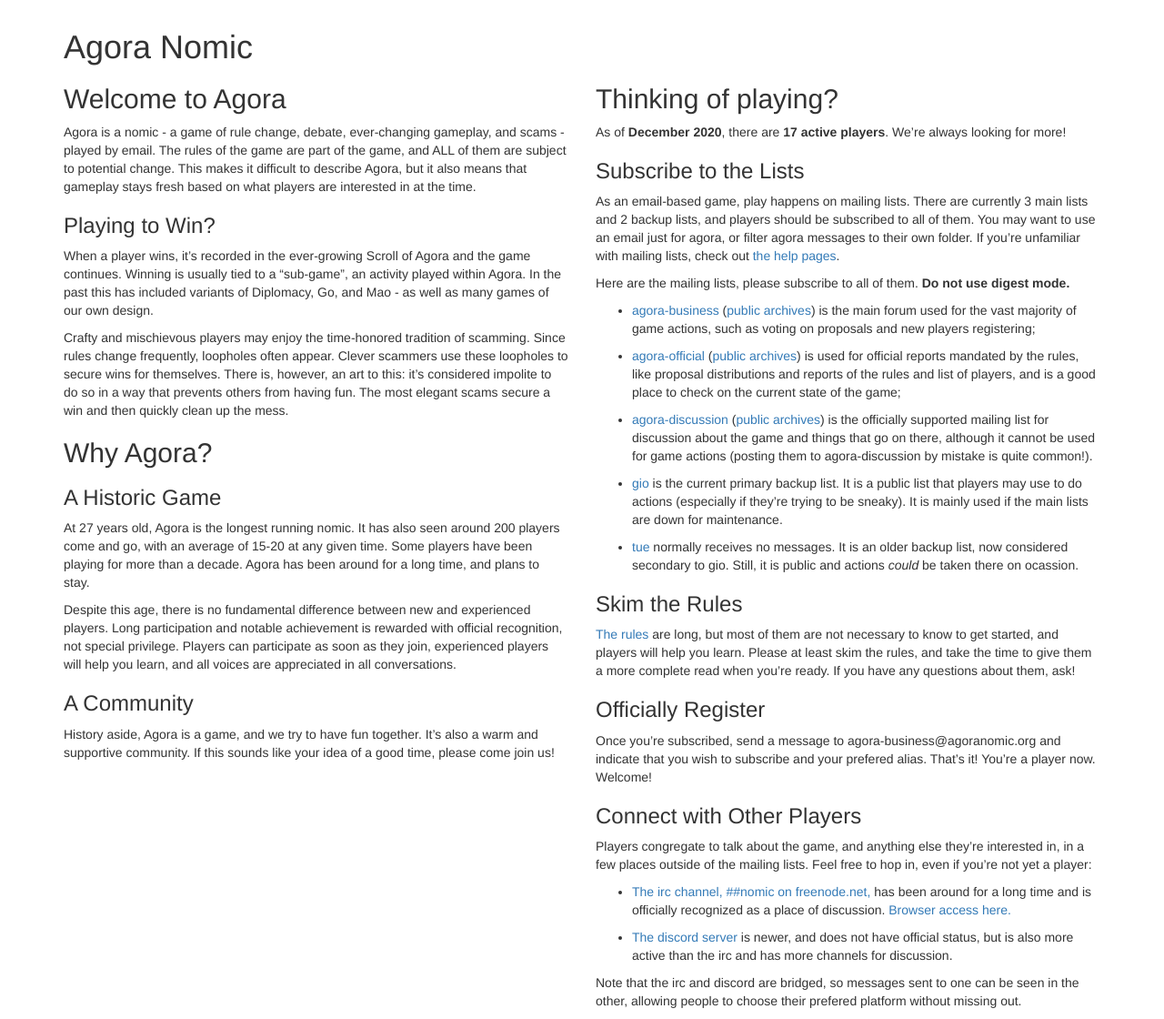
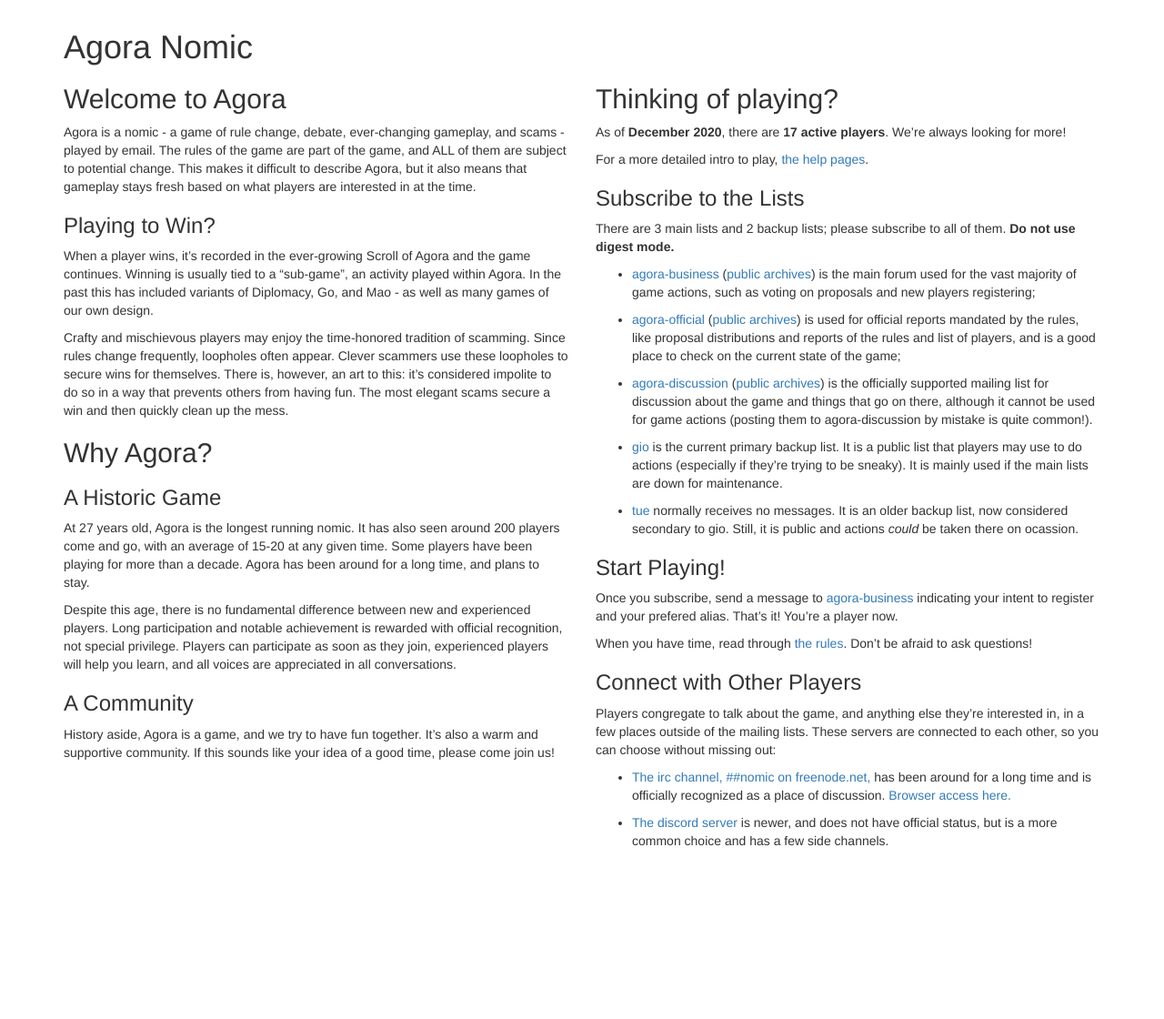
Before and after one commit to nixnull/agoranomic.github.io, a Jekyll site: the page built from index.md, in a window 1280 px wide, cut to the strip 164-1284 px from the top of the page. Shown: the whole strip at 91% size. Built offline with Jekyll 4.4.1, drawn with Linux system fonts in a browser that asks for light colours; nearby versions of some CDN libraries; our own code applies the rules of GitHub Pages for plain Markdown files; after the commit the page ends 1108 px from its top, so only the background shows below that.

Commit message:
shorter version

```diff
--- a/index.md
+++ b/index.md
@@ -60,16 +60,12 @@ your idea of a good time, please come join us!
 As of **December 2020**, there are **17 active players**. We're always
 looking for more!
 
+For a more detailed intro to play, [the help pages](https://agoranomic.org/Help/Quickstart).
+
 ### Subscribe to the Lists
 
-As an email-based game, play happens on mailing lists. There are
-currently 3 main lists and 2 backup lists, and players should be
-subscribed to all of them. You may want to use an email just for agora,
-or filter agora messages to their own folder. If you're unfamiliar with
-mailing lists, check out [the help pages](https://agoranomic.org/Help/Quickstart).
-
-Here are the mailing lists, please subscribe to all of them. **Do not use
-digest mode.**
+There are 3 main lists and 2 backup lists; please subscribe to all of
+them. **Do not use digest mode.**
 
 * [agora-business](http://www.agoranomic.org/cgi-bin/mailman/listinfo/agora-business)
   ([public
@@ -102,36 +98,31 @@ digest mode.**
   secondary to gio. Still, it is public and actions *could* be taken
   there on ocassion.
 
-### Skim the Rules
+### Start Playing!
 
-[The rules](https://agoranomic.org/ruleset/) are long, but most of them are not necessary to know to get
-started, and players will help you learn. Please at least skim the
-rules, and take the time to give them a more complete read when you're
-ready. If you have any questions about them, ask!
+Once you subscribe, send a message to
+[agora-business](mailto:agora-business@agoranomic.org) indicating your
+intent to register and your prefered alias. That's it! You're a player
+now.
 
-### Officially Register
-
-Once you're subscribed, send a message to agora-business@agoranomic.org
-and indicate that you wish to subscribe and your prefered alias. That's
-it! You're a player now. Welcome!
+When you have time, read through
+[the rules](https://agoranomic.org/ruleset/). Don't be afraid to ask
+questions!
 
 ### Connect with Other Players
 
 Players congregate to talk about the game, and anything else they're
-interested in, in a few places outside of the mailing lists. Feel free
-to hop in, even if you're not yet a player:
+interested in, in a few places outside of the mailing lists. These
+servers are connected to each other, so you can choose without missing
+out:
 
 * [The irc channel, ##nomic on freenode.net,](irc:irc.freenode.net/##nomic)
 has been around for a long time and is officially recognized as a place
 of discussion. [Browser access here.](http://webchat.freenode.net/?channels=%23%23nomic)
 
-* [The discord server]() is newer, and does not have official status,
-but is also more active than the irc and has more channels for
-discussion.
-
-Note that the irc and discord are bridged, so messages sent to one can
-be seen in the other, allowing people to choose their prefered platform
-without missing out.
+* [The discord server](https://discord.gg/tz2u6m7) is newer, and does
+not have official status, but is a more common choice and has a few side
+channels.
 
 </div>
 
```
